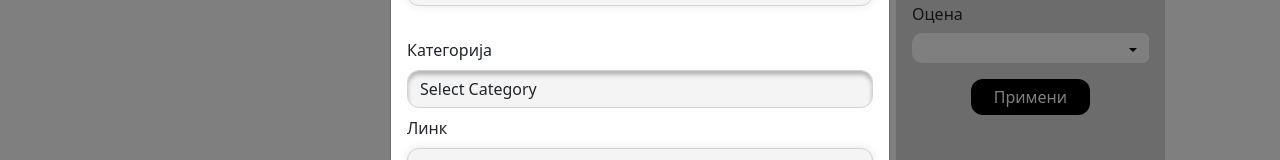
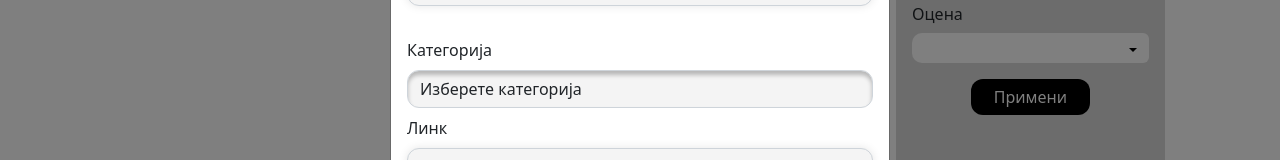
Before and after one commit to 22-23-T-26/Notefy-front, a React (Create React App) app: page /materials in a window 1280 px wide. Both pictures are taken after a click on the icon 379 px from the left and 152 px from the top of the page. Shown: the part 382-542 px from the top of the page. Built offline with nearby package versions, Linux system fonts and the light colour scheme; no server answers.

Commit message:
Small changes

```diff
--- a/src/components/Materials/MaterialsCard.jsx
+++ b/src/components/Materials/MaterialsCard.jsx
@@ -10,7 +10,7 @@ const MaterialsCard = ({data}) => {
                 <RiFileTextLine className='text-dark' size={60}/>
                 <div className='d-flex flex-column justify-content-left' style={{ marginLeft: '15px'}}>
                     <span className="text-left" style={{fontWeight: '700', fontSize: '16px' }}>{data.title}</span>
-                    <span className="text-left" style={{fontWeight: '500', fontSize: '16px' }}>од {data.createdBy}</span>
+                    <span className="text-left" style={{fontWeight: '500', fontSize: '16px' }}>од {data.createdBy?.username}</span>
                 </div>
             </div>
             <span style={{ marginRight: '30px'}}>
--- a/src/components/Modals/NewMaterial.jsx
+++ b/src/components/Modals/NewMaterial.jsx
@@ -72,7 +72,7 @@ const NewMaterialModal = ({ showModal, handleClose }) => {
               value={selectedCategory}
               style={{ background: '#F4F4F4', borderRadius: '12px', boxShadow: 'inset 0px 4px 4px rgba(0, 0, 0, 0.25)' }}
             >
-              <option value=''>Select Category</option>
+              <option value=''>Изберете категорија</option>
               <option value='BOOK'>BOOK</option>
               <option value='SCRIPT'>SCRIPT</option>
               <option value='EXAM'>EXAM</option>
```
